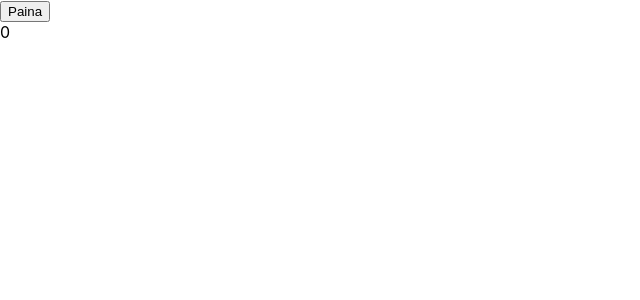
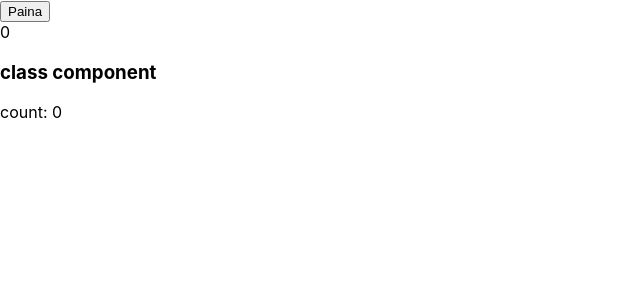
Before and after one commit to Kkolias/ReactTodoList, a React (Create React App) app: page / in a window 1280 px wide. Shown: the top 300 px of the page, without its empty margins (0-640 px from the left). Built offline with nearby package versions, Linux system fonts and the light colour scheme.

Commit message:
passing props to child component

```diff
--- a/src/App.js
+++ b/src/App.js
@@ -1,8 +1,36 @@
 import './App.css';
-import { useState } from 'react';
-import React from 'react';
+//import { useState } from 'react';
+import React, { Component } from 'react';
 
+export class App extends Component {
+  constructor(props){
+    super(props);
+    this.state = {
+      count : 0
+    }
+  }
+  render() {
+    return (
+      <div>
+        <button onClick={() => {this.setState({count: this.state.count + 1})}}>Paina</button>
+        <div>{this.state.count}</div>
+        <Display count={this.state.count} />
+      </div>
+    );
+  }
+}
+
+export default App;
+
+
+
+
+
+/*
 export default function App() {
+  constructor(props) {
+    super(props);
+  }
   const [count, setCount] = useState(0);
 
   const handleClick = () => {
@@ -12,6 +40,20 @@ export default function App() {
     <div>
       <button onClick={handleClick}>Paina</button>
       <div>{count}</div>
+      <Display />
     </div>
   );
 }
+*/
+
+class Display extends Component {
+
+  render() {
+    return (
+      <div>
+        <h3>class component</h3>
+        <p>count: {this.props.count}</p>
+      </div>
+    );
+  }
+}
```
